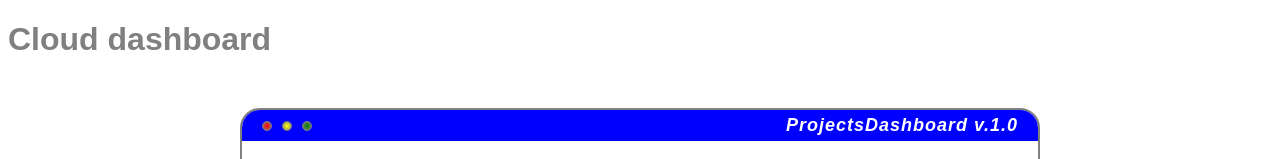
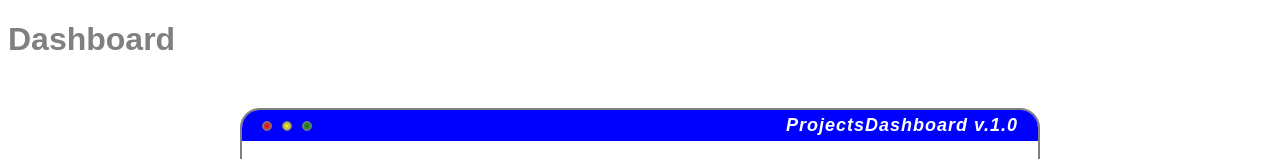
Before and after one commit to Cazuist/ahj-8_rxjs_managment, a website built with webpack: page src/index.html in a window 1280 px wide. Shown: the top 159 px of the page. Built offline with nearby package versions, Linux system fonts and the light colour scheme.

Commit message:
Fix problem with css-parsing on bundling

```diff
--- a/package.json
+++ b/package.json
@@ -2,7 +2,7 @@
   "name": "ahj-8",
   "version": "1.0.0",
   "main": "src/index.js",
-  "repository": "https://github.com/Cazuist/ahj-8_rxjs_managment.git",
+  "repository": "https://github.com/Cazuist/ahj-8_rxjs_managment",
   "author": "Cazuist",
   "license": "MIT",
   "scripts": {
@@ -28,7 +28,6 @@
     "jest": "^26.4.2",
     "mini-css-extract-plugin": "^0.11.0",
     "optimize-css-assets-webpack-plugin": "^5.0.4",
-    "puppeteer": "^5.2.1",
     "terser-webpack-plugin": "^4.1.0",
     "url-loader": "^4.1.0",
     "webpack": "^4.44.1",
@@ -40,7 +39,6 @@
     "core-js": "3",
     "moment": "^2.29.0",
     "rxjs": "^6.6.3",
-    "uuid": "^8.3.0",
-    "ws": "^7.3.1"
+    "uuid": "^8.3.0"
   }
 }
--- a/src/css/styles.css
+++ b/src/css/styles.css
@@ -111,7 +111,7 @@ body {
   border-bottom: none;
 }
 
-.item:first-of-type) {
+.item:first-of-type {
   border-top: none;
 }
 
@@ -207,7 +207,3 @@ body {
 .hidden {
   display: none;
 }
-
-.blocked {
-  pointer-events: none;
-}
--- a/src/index.html
+++ b/src/index.html
@@ -4,9 +4,9 @@
   <meta charset="UTF-8">
   <meta name="viewport" content="width=device-width, initial-scale=1.0">
   <meta http-equiv="X-UA-Compatible" content="ie=edge">
-  <title>Dashboard</title>
+  <title>RxJS</title>
 </head>
 <body>
-  <h1>Cloud dashboard</h1>
+  <h1>Dashboard</h1>
 </body>
 </html>
```
Also changed, not shown: 1 other file.
